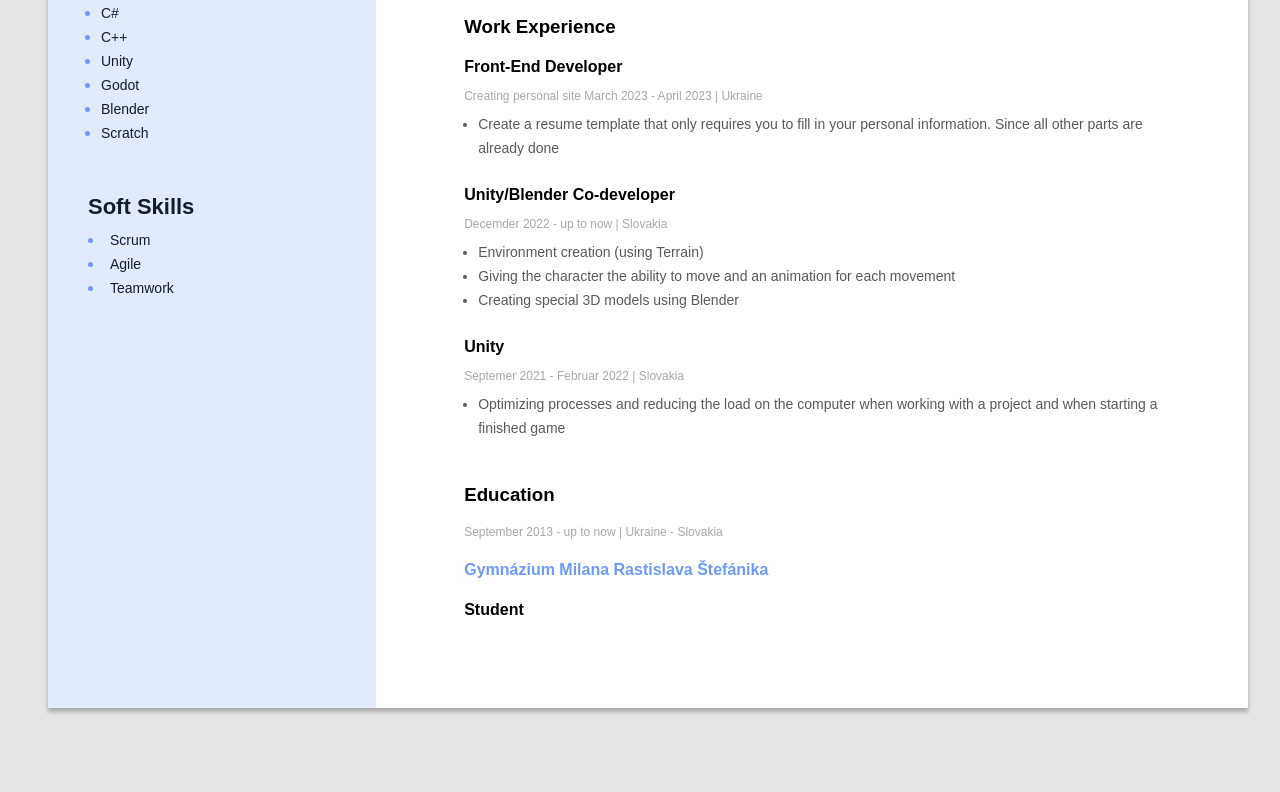
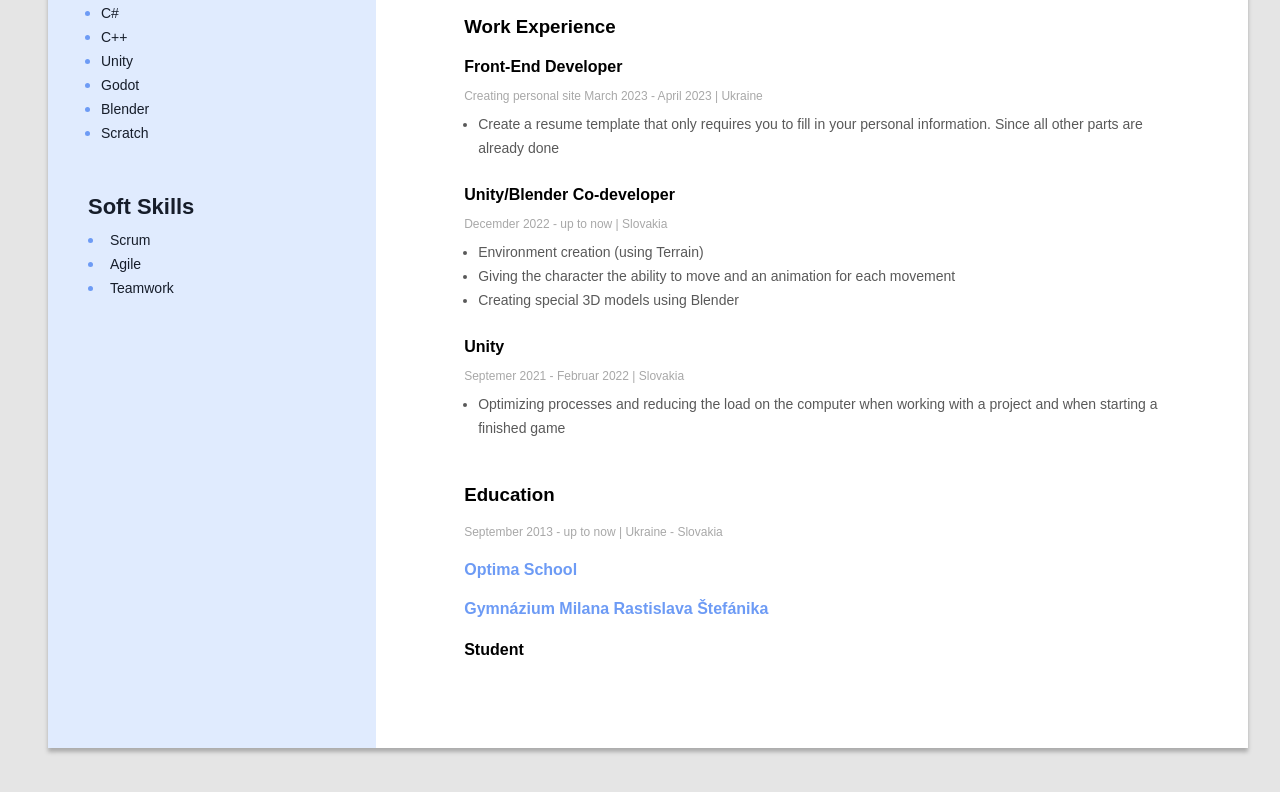
Before and after one commit to MegaOmeba/Resume, a plain HTML site: page index.html in a window 1280 px wide. Shown: the part 668-1460 px from the top of the page. Before the commit the page ends 1424 px from the top, so only its background shows below. Drawn offline with Linux system fonts and the light colour scheme.

Commit message:
penultimate edit 002

```diff
--- a/index.html
+++ b/index.html
@@ -132,6 +132,7 @@
         <div>
           <h3 class="mainContent-title">Education</h3>
           <h6 class="edu-period">September 2013 - up to now  |   Ukraine - Slovakia</h6>
+            <a href="https://optima.school/"><h4 class="edu-place">Optima School</h4></a>
             <a href="https://goo.gl/maps/iD4UNkvAWf8XFXgy9"><h4 class="edu-place">Gymnázium Milana Rastislava Štefánika</h4></a>
           <h5 class="edu-position">Student</h5>
         </div>
```
